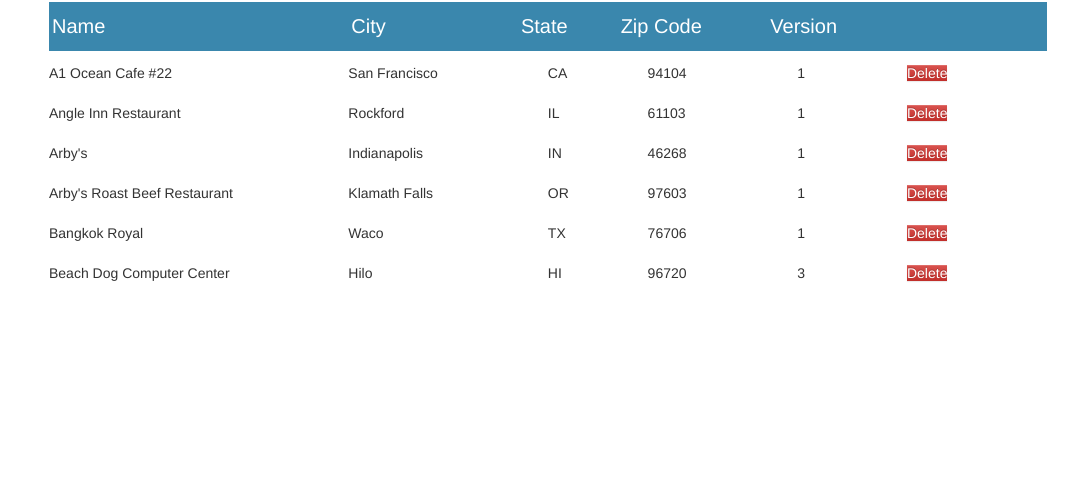
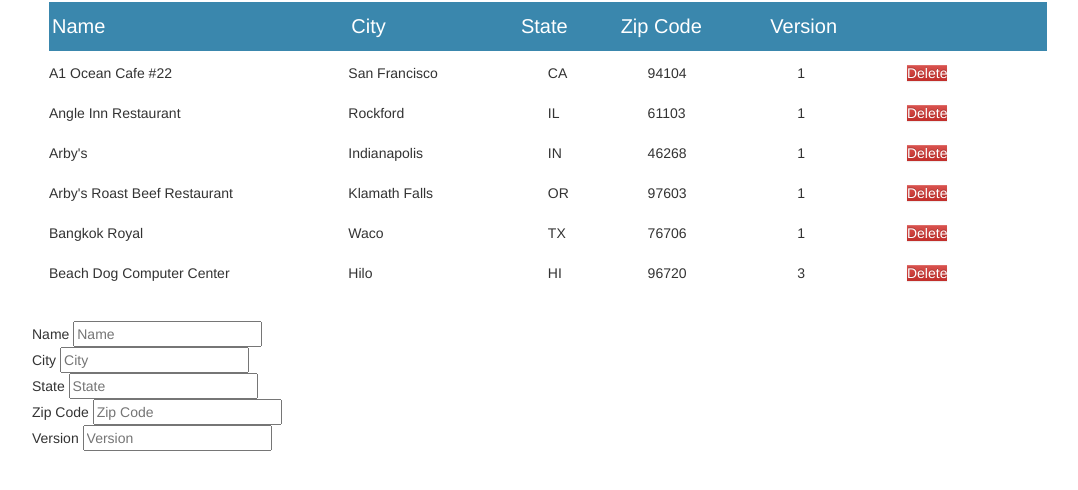
Before and after one commit to donhenton/angular-sandbox, a plain HTML site: page public_html/index.html in a window 1280 px wide. Shown: the whole page, without its empty margins (3-1081 px from the left). Drawn offline with Linux system fonts and the light colour scheme.

Commit message:
setting up for restaurants

```diff
--- a/public_html/index.html
+++ b/public_html/index.html
@@ -66,6 +66,33 @@
 
                 </div>
             </div>
+
+            <div class="row">
+                <label class="control-label" for="name"></label>
+                <div class="controls">
+                    <div class="input-prepend">
+                        <span class="add-on">Name</span>
+                        <input id="name" name="name" class="input-xlarge" placeholder="Name"  value="{{name}}" type="text" required="">
+                    </div>
+                    <div class="input-prepend">
+                        <span class="add-on">City</span>
+                        <input id="city" name="city" class="input-medium" placeholder="City"  value="{{city}}"  type="text" required="">
+                    </div>
+                    <div class="input-prepend">
+                        <span class="add-on">State</span>
+                        <input id="state" name="city" class="input-small" placeholder="State"   value="{{state}}" type="text" required="">
+                    </div>
+                    <div class="input-prepend">
+                        <span class="add-on">Zip Code</span>
+                        <input id="zipCode" name="zipCode" class="input-small" placeholder="Zip Code"  value="{{zipCode}}"  type="text" required="">
+                    </div>
+                    <div class="input-prepend">
+                        <span class="add-on">Version</span>
+                        <input id="version" name="version" class="input-small" placeholder="Version"   value="{{version}}" type="text" required="">
+                    </div>
+                </div>
+            </div>
+
         </div>
 
         <script>window.jQuery || document.write('<script src="js/vendor/jquery-1.11.1.js"><\/script>')</script>
```
